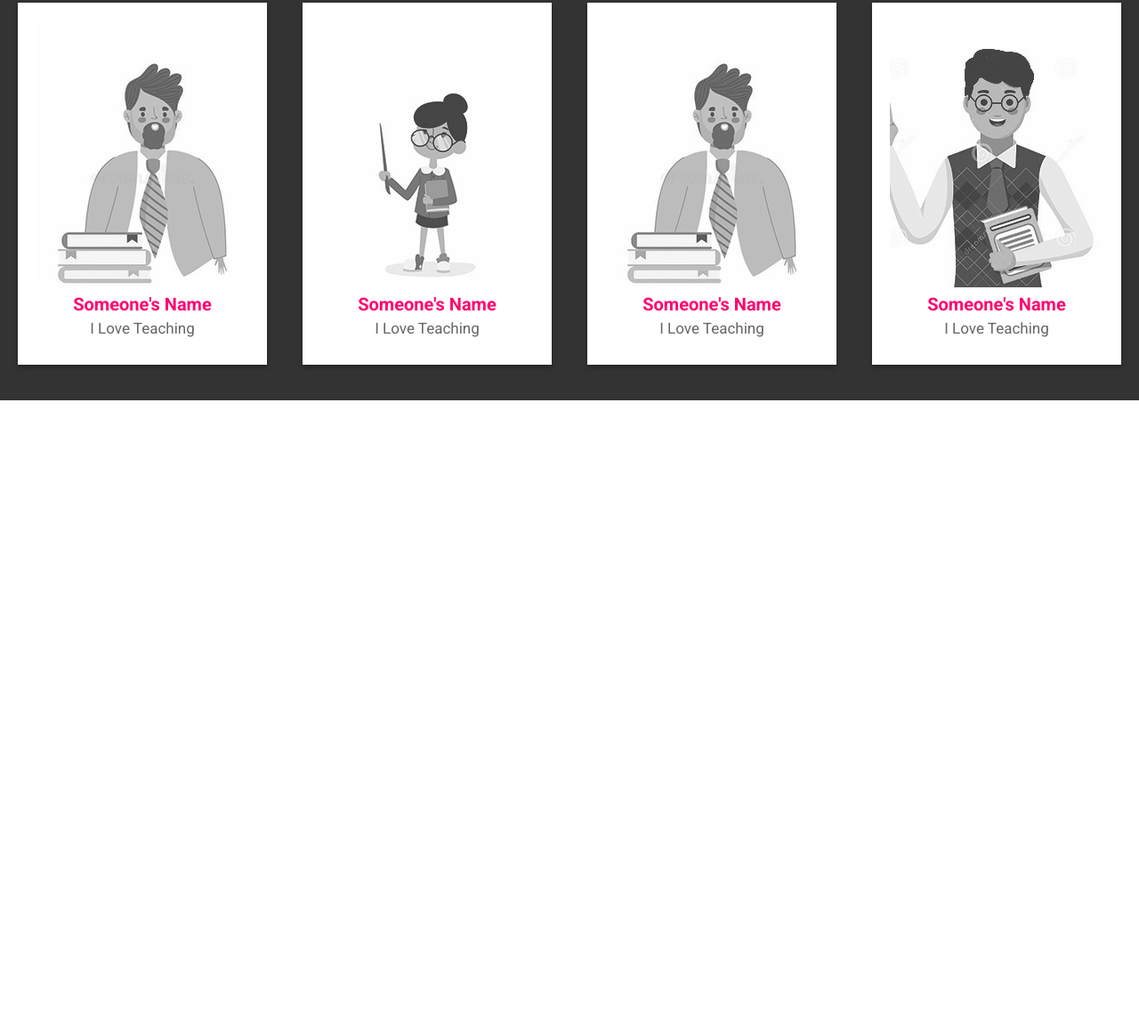
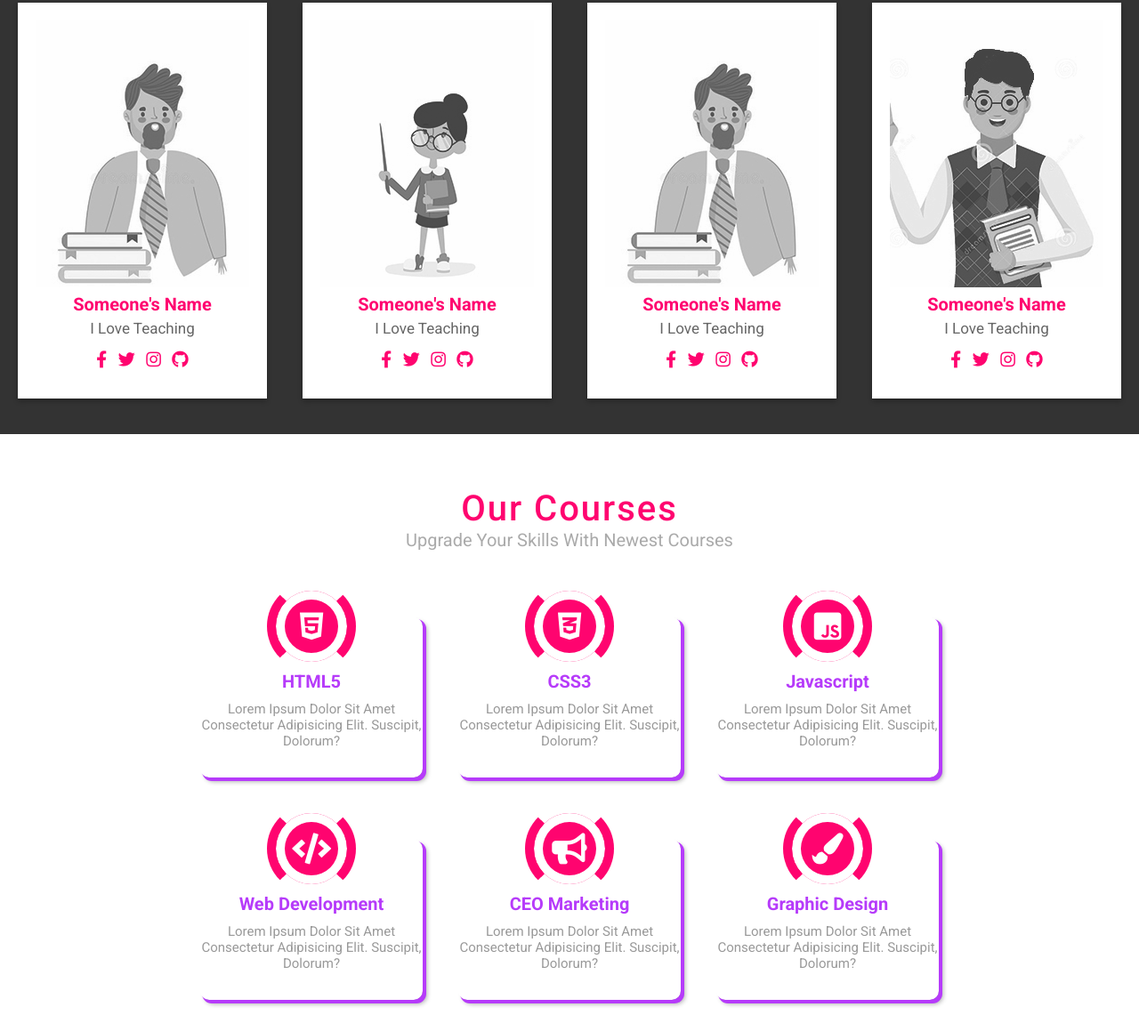
Before and after one commit to Balwin123/Educational-1, a plain HTML site: page index.html in a window 1280 px wide. Shown: the part 1661-2820 px from the top of the page at 89% size. Before the commit the page ends 2111 px from the top, so only its background shows below. Drawn offline with nearby package versions, Linux system fonts and the light colour scheme.

Commit message:
add course section

```diff
--- a/css/style.css
+++ b/css/style.css
@@ -283,13 +283,55 @@ header .fa-times{
     font-size: 1.7rem;
     color: #666;
 }
-.teacher .card-container .card .icons i{
+.teacher .card-container .card .icons a{
     font-size: 1.9rem;
     padding: 1.5rem .5rem;
     color: var(--pink);
 }
 .teacher .card-container .card .icons a:hover{
     color: var(--violet);
+}
+
+/* course section styling */
+.course .box-container{
+    width: 85%;
+    display: flex;
+    justify-content: center;
+    margin: 0 auto;
+    padding-top: 4rem;
+    flex-wrap: wrap;
+}
+.course .box-container .box{
+    height: 18rem;
+    width: 25rem;
+    margin: 3.5rem 2rem;
+    text-align: center;
+    border-radius: 1rem;
+    box-shadow: .3rem .3rem 0 .1rem var(--violet), .5rem .5rem .5rem rgba(0,0,0,.3);
+}
+.course .box-container .box i{
+    height: 10rem;
+    width: 10rem;
+    line-height: 8rem;
+    text-align: center;
+    color: #fff;
+    border-radius: 50%;
+    background: var(--pink);
+    margin-top: -4rem;
+    border: 1rem solid #fff;
+    border-left: 1rem solid var(--pink);
+    border-right: 1rem solid var(--pink);
+    box-shadow: 0 0 0 1rem #fff inset;
+    font-size: 3.5rem;
+}
+.course .box-container .box h3{
+    font-size: 2rem;
+    color: var(--violet);
+}
+.course .box-container .box p{
+    font-size: 1.5rem;
+    color: #999;
+    padding: 1rem 0;
 }
 
 
@@ -348,4 +390,7 @@ header .fa-times{
     .about .row .content{
         padding: 0 2.5rem;
     }
+    .course .box-container{
+        width: 100%;
+    }
 }
--- a/index.html
+++ b/index.html
@@ -92,10 +92,10 @@
                 <h3>Someone's Name</h3>
                 <p>I Love Teaching</p>
                 <div class="icons">
-                    <a href="#" class="fas fa-facebook-f"></a>
-                    <a href="#" class="fas fa-twitter"></a>
-                    <a href="#" class="fas fa-instagram"></a>
-                    <a href="#" class="fas fa-github"></a>
+                    <a href="#" class="fab fa-facebook-f"></a>
+                    <a href="#" class="fab fa-twitter"></a>
+                    <a href="#" class="fab fa-instagram"></a>
+                    <a href="#" class="fab fa-github"></a>
                 </div>
             </div>
 
@@ -104,10 +104,10 @@
                 <h3>Someone's Name</h3>
                 <p>I Love Teaching</p>
                 <div class="icons">
-                    <a href="#" class="fas fa-facebook-f"></a>
-                    <a href="#" class="fas fa-twitter"></a>
-                    <a href="#" class="fas fa-instagram"></a>
-                    <a href="#" class="fas fa-github"></a>
+                    <a href="#" class="fab fa-facebook-f"></a>
+                    <a href="#" class="fab fa-twitter"></a>
+                    <a href="#" class="fab fa-instagram"></a>
+                    <a href="#" class="fab fa-github"></a>
                 </div>
             </div>
 
@@ -116,10 +116,10 @@
                 <h3>Someone's Name</h3>
                 <p>I Love Teaching</p>
                 <div class="icons">
-                    <a href="#" class="fas fa-facebook-f"></a>
-                    <a href="#" class="fas fa-twitter"></a>
-                    <a href="#" class="fas fa-instagram"></a>
-                    <a href="#" class="fas fa-github"></a>
+                    <a href="#" class="fab fa-facebook-f"></a>
+                    <a href="#" class="fab fa-twitter"></a>
+                    <a href="#" class="fab fa-instagram"></a>
+                    <a href="#" class="fab fa-github"></a>
                 </div>
             </div>
 
@@ -128,15 +128,62 @@
                 <h3>Someone's Name</h3>
                 <p>I Love Teaching</p>
                 <div class="icons">
-                    <a href="#" class="fas fa-facebook-f"></a>
-                    <a href="#" class="fas fa-twitter"></a>
-                    <a href="#" class="fas fa-instagram"></a>
-                    <a href="#" class="fas fa-github"></a>
+                    <a href="#" class="fab fa-facebook-f"></a>
+                    <a href="#" class="fab fa-twitter"></a>
+                    <a href="#" class="fab fa-instagram"></a>
+                    <a href="#" class="fab fa-github"></a>
                 </div>
             </div>
         </div>
     </section>
     <!-- teacher section ends -->
+
+    <!-- course section starts -->
+    <section class="course" id="course">
+        <h1 class="heading">Our Courses</h1>
+        <h3 class="title">Upgrade your skills with newest courses</h3>
+
+
+        <div class="box-container">
+
+            <div class="box">
+                <i class="fab fa-html5"></i>
+                <h3>HTML5</h3>
+                <P>Lorem ipsum dolor sit amet consectetur adipisicing elit. Suscipit, dolorum?</P>
+            </div>
+
+            <div class="box">
+                <i class="fab fa-css3-alt"></i>
+                <h3>CSS3</h3>
+                <P>Lorem ipsum dolor sit amet consectetur adipisicing elit. Suscipit, dolorum?</P>
+            </div>
+
+            <div class="box">
+                <i class="fab fa-js-square"></i>
+                <h3>Javascript</h3>
+                <P>Lorem ipsum dolor sit amet consectetur adipisicing elit. Suscipit, dolorum?</P>
+            </div>
+
+            <div class="box">
+                <i class="fas fa-code"></i>
+                <h3>Web Development</h3>
+                <P>Lorem ipsum dolor sit amet consectetur adipisicing elit. Suscipit, dolorum?</P>
+            </div>
+
+            <div class="box">
+                <i class="fas fa-bullhorn"></i>
+                <h3>CEO Marketing</h3>
+                <P>Lorem ipsum dolor sit amet consectetur adipisicing elit. Suscipit, dolorum?</P>
+            </div>
+
+            <div class="box">
+                <i class="fas fa-paint-brush"></i>
+                <h3>Graphic Design</h3>
+                <P>Lorem ipsum dolor sit amet consectetur adipisicing elit. Suscipit, dolorum?</P>
+            </div>
+        </div>
+    </section>
+    <!-- course section ends -->
 
 
 
--- a/js/std.js
+++ b/js/std.js
@@ -23,7 +23,7 @@ $(document).ready(function(){
 
             if(top >= offset && top < height + offset){
                 $('.navbar ul li a').removeClass('active');
-                $('.navbar').find('[href="#' + id + '"]').addClass('.active');
+                $('.navbar').find('[href="#' + id + '"]').addClass('active');
             }
         });
     });
```
